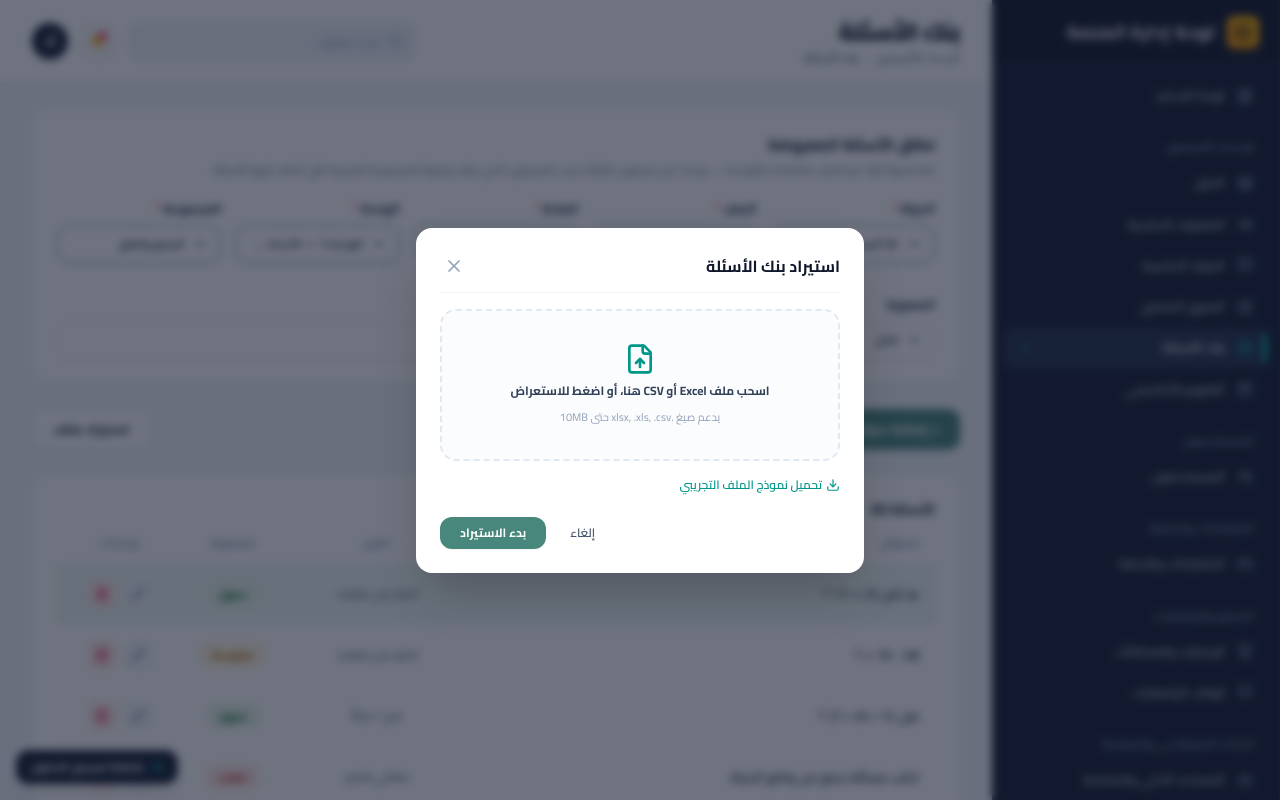
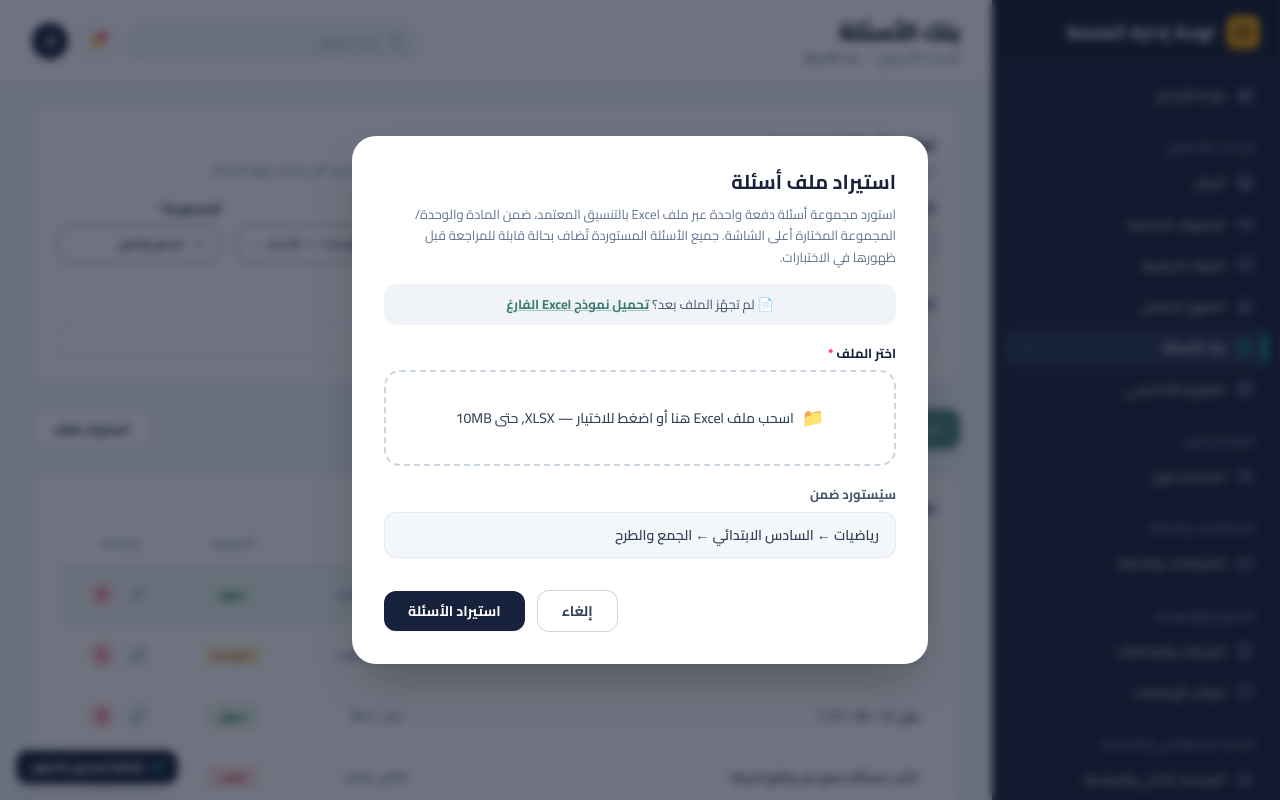
Before and after one commit to mo7amed-7ossam/quiz, a React (Vite) app: page / in a window 1280 px wide. Both pictures are taken after a click on the button "استيراد ملف". Shown: the top 800 px of the page. Built offline with nearby package versions, Linux system fonts and the light colour scheme.

Commit message:
feat(ui): redesign question import modal
Update the question import modal with an improved layout, detailed instructional text, and a template download notice to enhance user experience.

```diff
--- a/src/components/QuestionBankView.tsx
+++ b/src/components/QuestionBankView.tsx
@@ -391,42 +391,86 @@ export const QuestionBankView: React.FC<QuestionBankViewProps> = ({ onFormStateC
 
       {/* Import File Modal */}
       {isImportModalOpen && (
-        <div className="fixed inset-0 z-50 flex items-center justify-center bg-slate-900/60 backdrop-blur-xs p-4">
-          <div className="bg-white rounded-2xl w-full max-w-md p-6 shadow-2xl text-right">
-            <div className="flex items-center justify-between pb-3 mb-4 border-b border-slate-100">
-              <h3 className="font-bold text-base text-slate-900">استيراد بنك الأسئلة</h3>
+        <div className="fixed inset-0 z-50 flex items-center justify-center bg-slate-900/60 backdrop-blur-xs p-4 font-cairo">
+          <div
+            className="bg-white rounded-3xl w-full max-w-xl p-6 sm:p-8 shadow-2xl text-right animate-in fade-in zoom-in-95 duration-150"
+            dir="rtl"
+          >
+            {/* 1. Modal Header */}
+            <div className="mb-4">
+              <h3 className="text-lg sm:text-xl font-bold text-[#19223c] mb-2">
+                استيراد ملف أسئلة
+              </h3>
+              <p className="text-xs sm:text-[13px] text-slate-500 leading-relaxed">
+                استورد مجموعة أسئلة دفعة واحدة عبر ملف Excel بالتنسيق المعتمد، ضمن المادة والوحدة/المجموعة المختارة أعلى الشاشة. جميع الأسئلة المستوردة تُضاف بحالة قابلة للمراجعة قبل ظهورها في الاختبارات.
+              </p>
+            </div>
+
+            {/* 2. Download Template Notice Box */}
+            <div className="bg-[#f0f4f8] rounded-xl py-3 px-4 text-center mb-5 text-xs sm:text-[13px]">
+              <span className="text-slate-600">📄 لم تجهّز الملف بعد؟ </span>
               <button
-                onClick={() => setIsImportModalOpen(false)}
-                className="text-slate-400 hover:text-slate-600 p-1"
+                type="button"
+                onClick={() => {
+                  alert('تم تنزيل نموذج ملف Excel بنجاح.');
+                }}
+                className="text-[#3a7c70] hover:text-[#2d6258] font-bold underline decoration-[#3a7c70]/40 hover:decoration-[#3a7c70] cursor-pointer inline-flex items-center gap-1"
               >
-                <X className="w-5 h-5" />
+                تحميل نموذج Excel الفارغ
               </button>
             </div>
-            <div className="border-2 border-dashed border-slate-200 rounded-2xl p-8 text-center bg-slate-50/50 hover:bg-slate-50 transition-colors cursor-pointer mb-4">
-              <FileUp className="w-8 h-8 text-teal-600 mx-auto mb-2" />
-              <p className="text-xs font-bold text-slate-700 mb-1">
-                اسحب ملف Excel أو CSV هنا، أو اضغط للاستعراض
-              </p>
-              <span className="text-[11px] text-slate-400">يدعم صيغ .xlsx, .xls, .csv حتى 10MB</span>
+
+            {/* 3. Choose File Field */}
+            <div className="mb-5">
+              <label className="block text-xs sm:text-[13px] font-bold text-[#19223c] mb-2">
+                اختر الملف <span className="text-rose-500">*</span>
+              </label>
+
+              <label className="border-2 border-dashed border-slate-300 hover:border-[#48877b] rounded-2xl p-6 sm:p-8 flex flex-col items-center justify-center text-center bg-white hover:bg-slate-50/60 transition-all cursor-pointer group">
+                <input
+                  type="file"
+                  accept=".xlsx,.xls,.csv"
+                  className="hidden"
+                  onChange={(e) => {
+                    if (e.target.files?.[0]) {
+                      alert(`تم اختيار الملف: ${e.target.files[0].name}`);
+                    }
+                  }}
+                />
+                <div className="flex items-center justify-center gap-2 text-xs sm:text-sm font-medium text-slate-700">
+                  <span className="text-lg">📁</span>
+                  <span>اسحب ملف Excel هنا أو اضغط للاختيار — XLSX, حتى 10MB</span>
+                </div>
+              </label>
             </div>
-            <div className="flex items-center justify-between text-xs text-slate-500 mb-6">
-              <button className="flex items-center gap-1 text-teal-600 hover:underline font-semibold">
-                <Download className="w-3.5 h-3.5" />
-                تحميل نموذج الملف التجريبي
-              </button>
+
+            {/* 4. Import Scope Context */}
+            <div className="mb-6">
+              <label className="block text-xs sm:text-[13px] font-bold text-slate-600 mb-2">
+                سيُستورد ضمن
+              </label>
+              <div className="bg-[#f4f7fa] border border-slate-200/90 rounded-xl py-3 px-4 text-xs sm:text-sm font-semibold text-slate-700">
+                {selectedSubject.replace(/[^\u0600-\u06FF\s]/g, '').trim()} ← {selectedGrade} ← {selectedGroup}
+              </div>
             </div>
-            <div className="flex items-center justify-end gap-2">
+
+            {/* 5. Modal Actions */}
+            <div className="flex items-center justify-end gap-3 pt-2">
               <button
+                type="button"
                 onClick={() => setIsImportModalOpen(false)}
-                className="px-4 py-2 text-xs font-semibold text-slate-600 hover:bg-slate-100 rounded-xl"
+                className="px-6 py-2.5 rounded-xl border border-slate-300 bg-white text-slate-700 font-bold text-xs sm:text-sm hover:bg-slate-50 transition-colors cursor-pointer"
               >
                 إلغاء
               </button>
               <button
-                onClick={() => setIsImportModalOpen(false)}
-                className="px-5 py-2 text-xs font-bold text-white bg-[#48877b] hover:bg-[#3a7167] rounded-xl shadow-xs"
+                type="button"
+                onClick={() => {
+                  setIsImportModalOpen(false);
+                }}
+                className="px-6 py-2.5 rounded-xl bg-[#19223c] hover:bg-[#111827] text-white font-bold text-xs sm:text-sm transition-colors shadow-xs cursor-pointer"
               >
-                بدء الاستيراد
+                استيراد الأسئلة
               </button>
             </div>
           </div>
```
